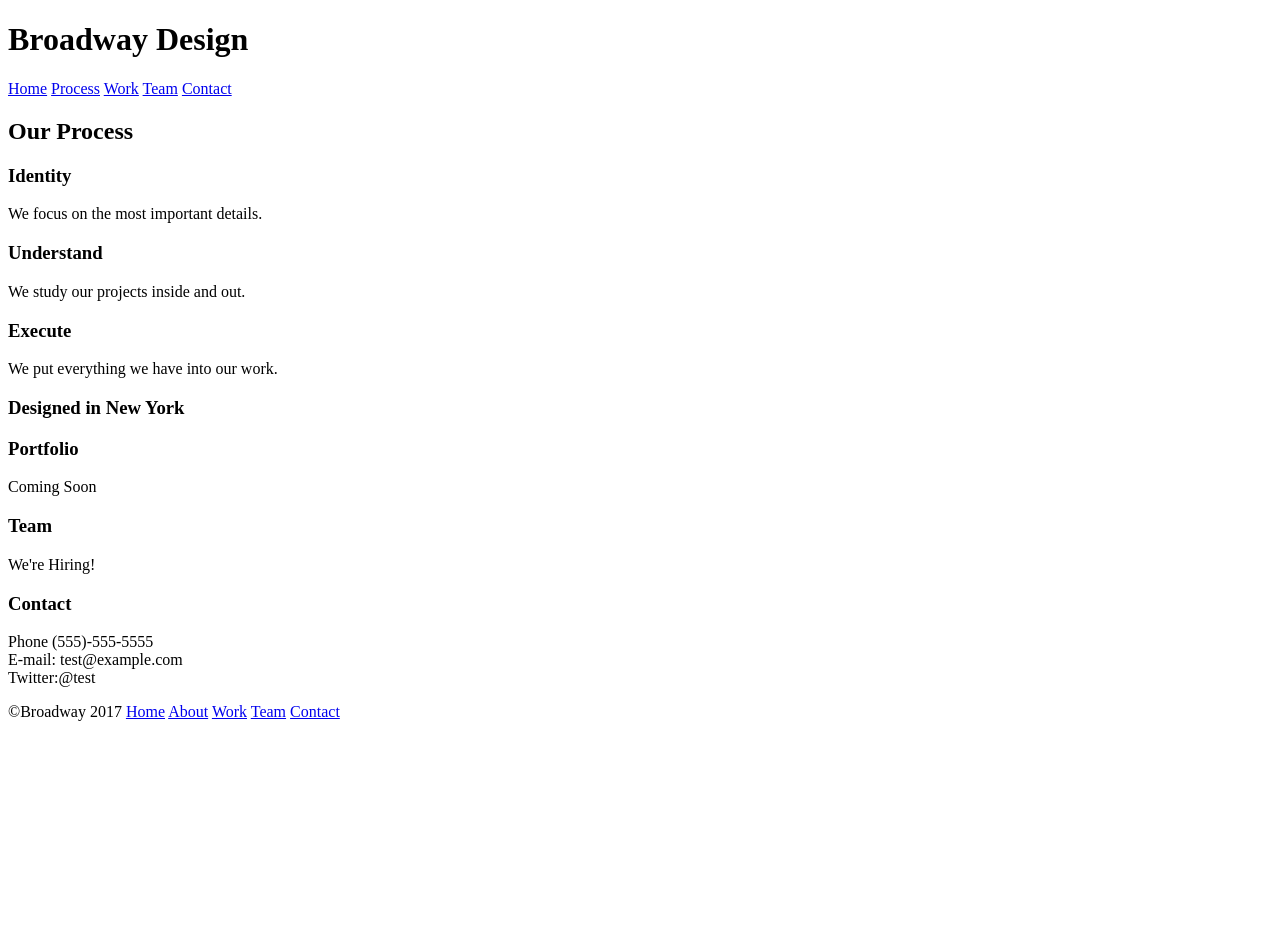
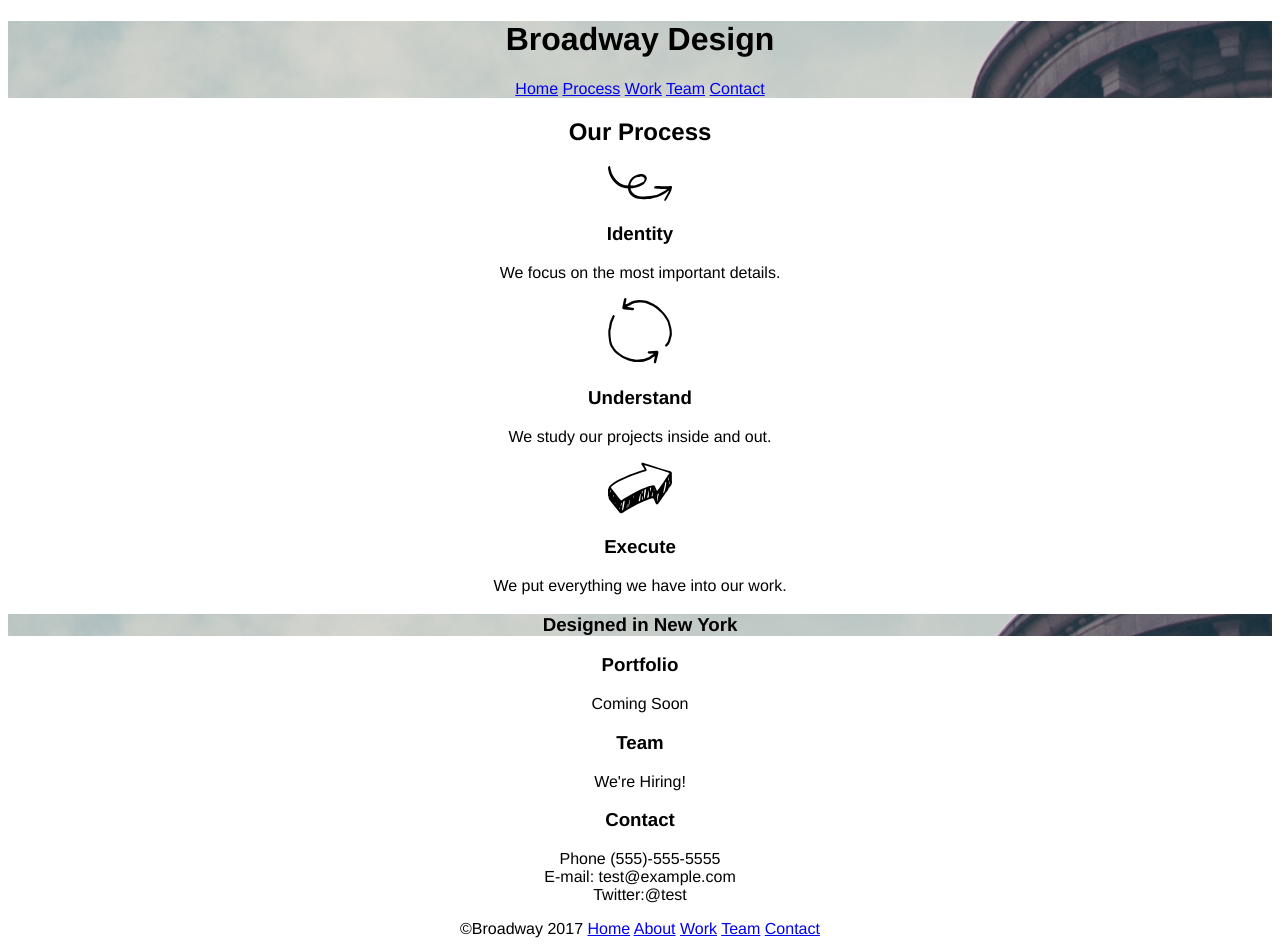
Before and after one commit to karinafinch/broadway, a plain HTML site: page index.html in a window 1280 px wide. Before the commit the page ends 800 px from the top, so only its background shows below. Drawn offline with Linux system fonts and the light colour scheme; files whose address does not match are found by name.

Commit message:
add images

```diff
--- a/index.html
+++ b/index.html
@@ -7,7 +7,7 @@
   <body>
 
     <!-- header and navigation -->
-    <header>
+    <header class="bg-image">
       <h1>Broadway Design</h1>
       <nav>
         <a href="#">Home</a>
@@ -20,15 +20,18 @@
 
     <!-- process section -->
     <h2>Our Process</h2>
+    <p><img src="/Users/karinafinch/Desktop/projects/broadway/resources/images/identify.svg" alt="swirly arrow"></p>
     <h3>Identity</h3>
     <p>We focus on the most important details.</p>
+    <p><img src="/Users/karinafinch/Desktop/projects/broadway/resources/images/understand.svg" alt="revolving arrows"></p>
     <h3>Understand</h3>
     <p>We study our projects inside and out.</p>
+    <p><img src="/Users/karinafinch/Desktop/projects/broadway/resources/images/execute.svg" alt="arrow"></p>
     <h3>Execute</h3>
     <p>We put everything we have into our work.</p>
 
     <!-- about info -->
-    <h3>Designed in New York</h3>
+    <h3 class="bg-image">Designed in New York</h3>
     <h3>Portfolio</h3>
     <p>Coming Soon</p>
     <h3>Team</h3>
--- a/resources/css/style.css
+++ b/resources/css/style.css
@@ -0,0 +1,8 @@
+* {
+  font-family: Helvetica;
+  text-align: center;
+}
+
+.bg-image {
+  background-image: url("/Users/karinafinch/Desktop/projects/broadway/resources/images/the-flatiron-building.png");
+}
```
Also changed, not shown: resources/images/execute.svg (added), resources/images/identify.svg (added), resources/images/the-flatiron-building.png (added), resources/images/understand.svg (added).
